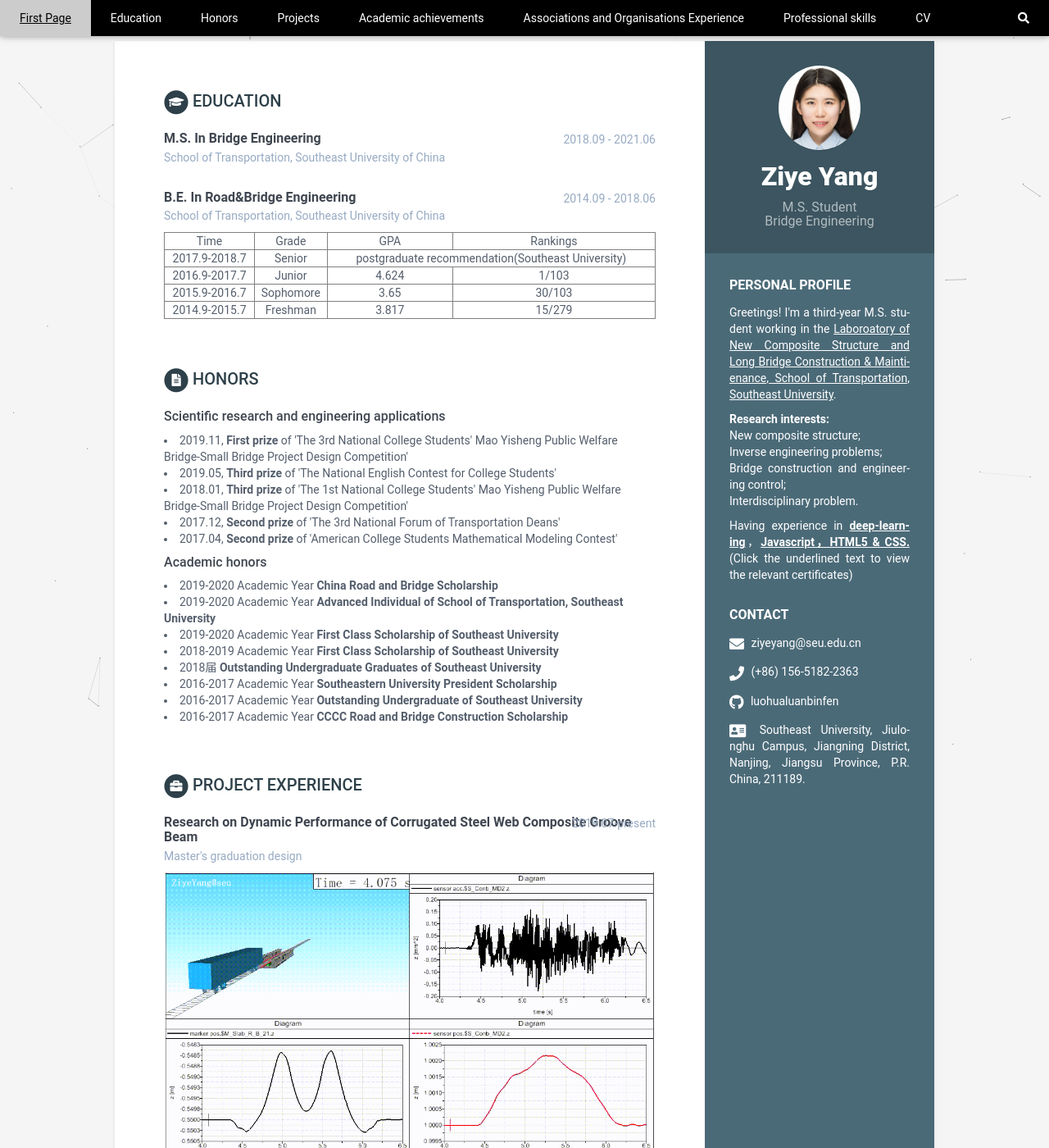
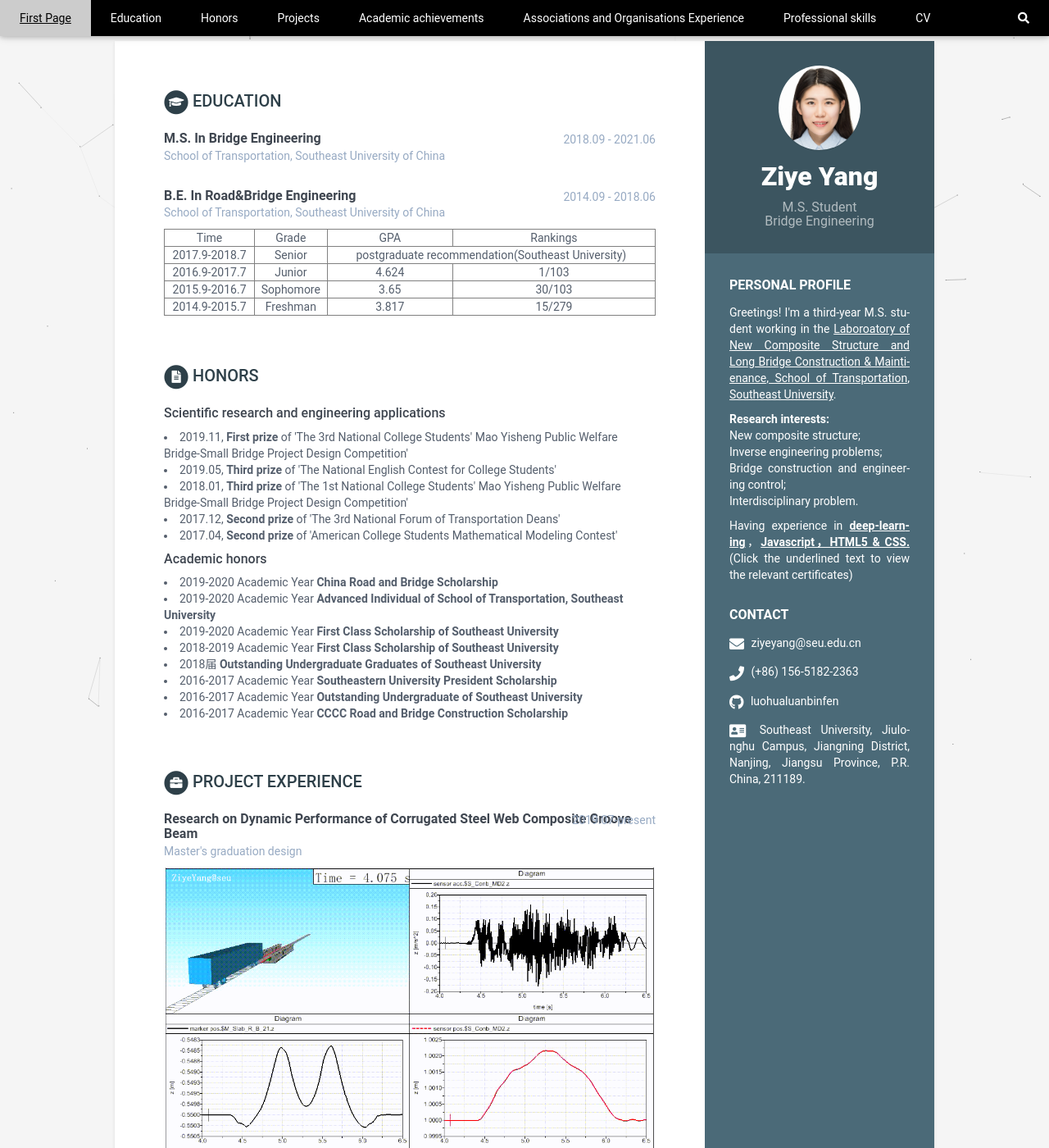
Before and after one commit to luohualuanbinfen/CV_EN, a Jekyll site: the page built from index.html, in a window 1280 px wide and 1400 px high. Shown: the whole window at 82% size. Built offline with Jekyll 4.4.1, drawn with Linux system fonts in a browser that asks for light colours.

Commit message:
Update _base.scss

```diff
--- a/_sass/_base.scss
+++ b/_sass/_base.scss
@@ -199,7 +199,7 @@ p {
         color: $text-color;
         font-size: 16px;
         margin-top: 0;
-        margin-bottom: 4px;
+        margin-bottom: 2px;
         font-weight: 500;
     }
     .time {
```
